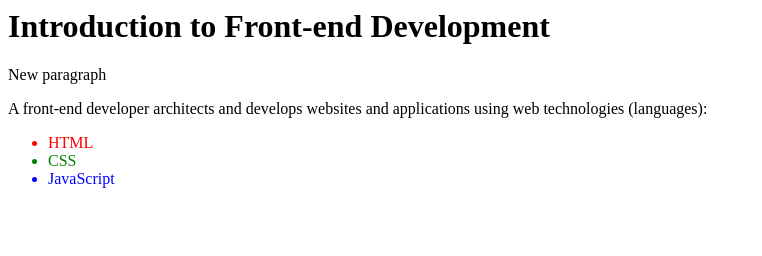
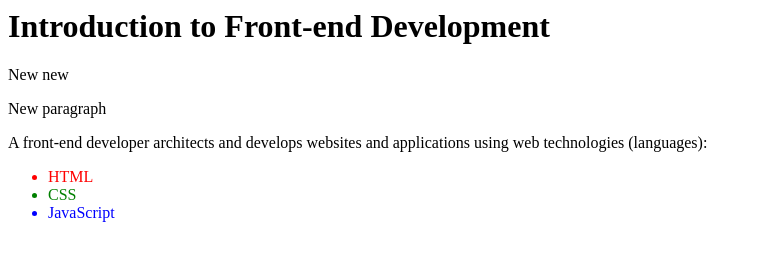
Before and after one commit to giGGaxD/front-end-development, a plain HTML site: page index.html in a window 1280 px wide. Shown: the whole page, without its empty margins (0-762 px from the left). Drawn offline with Linux system fonts and the light colour scheme.

Commit message:
New Paragraph added

```diff
--- a/index.html
+++ b/index.html
@@ -1,4 +1,5 @@
 <h1>Introduction to Front-end Development</h1>
+<p>New new</p>
 <p>New paragraph</p>
 <p>A front-end developer architects and develops websites and applications using web technologies (languages):</p>
 <ul>
```
